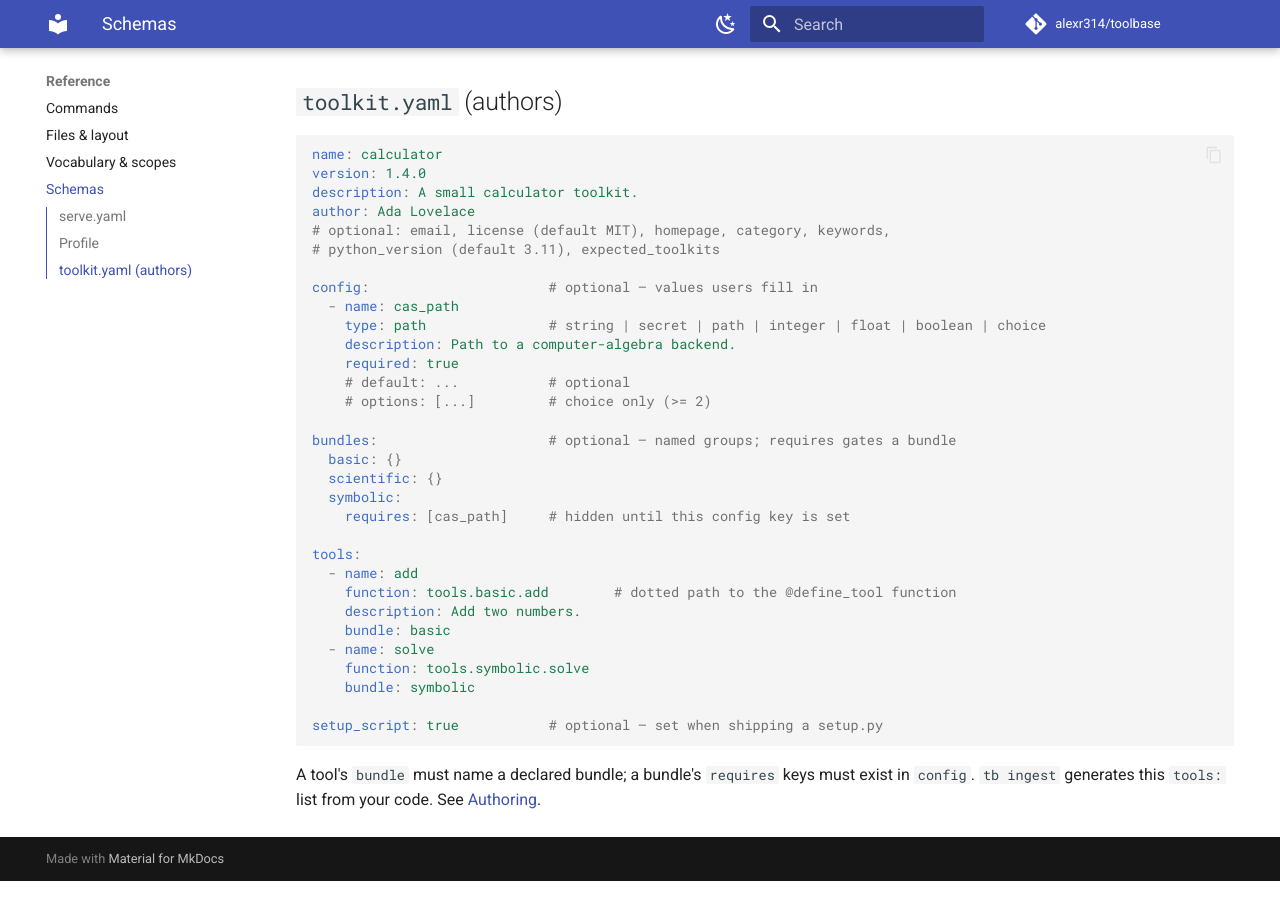
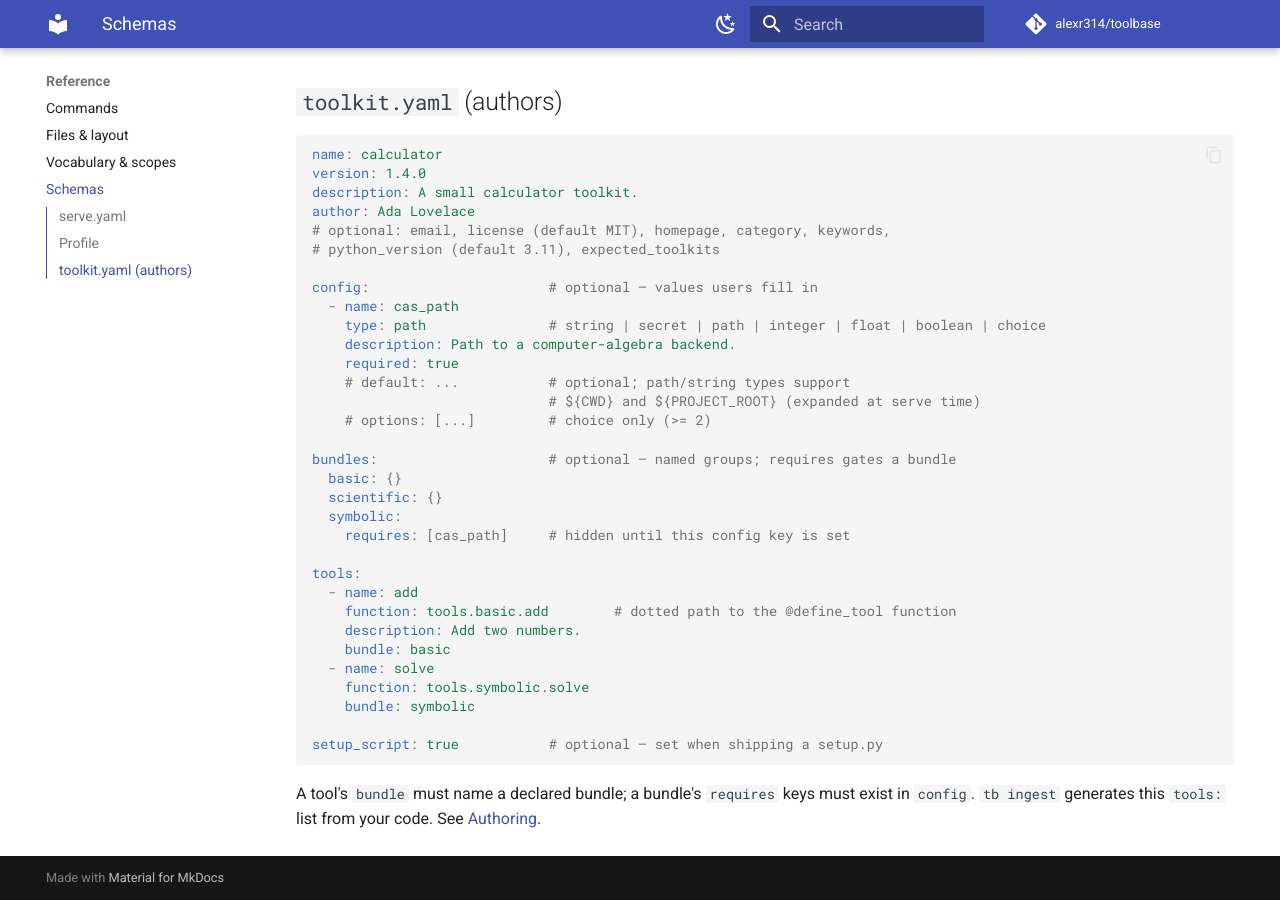
Before and after one commit to alexr314/toolbase, an MkDocs documentation site: the page built from userdocs/reference/schemas.md, in a window 1280 px wide and 900 px high, scrolled down 838 px. Built offline with MkDocs 1.6.1 and Material for MkDocs 9.7.7, drawn with Linux system fonts in a browser that asks for light colours; comment, search, counter and statistics services are not loaded.

Commit message:
Docs: catch up CHANGELOG, commands.md, schemas.md with recent changes
CHANGELOG's [Unreleased] section gains entries for the six PRs
landed since the serve-curation revamp: `tb config init`,
${CWD}/${PROJECT_ROOT} template defaults, state-config injection
into tool constructors, per-tool skip-on-fail, CLI lazy-imports
perf, and the lazy project-config-dir mkdir.

commands.md gains a row for `tb config init`. schemas.md notes
that path/string defaults accept ${CWD} and ${PROJECT_ROOT}
templates inline with the existing example.

```diff
--- a/userdocs/reference/schemas.md
+++ b/userdocs/reference/schemas.md
@@ -49,7 +49,8 @@ config:                      # optional — values users fill in
     type: path               # string | secret | path | integer | float | boolean | choice
     description: Path to a computer-algebra backend.
     required: true
-    # default: ...           # optional
+    # default: ...           # optional; path/string types support
+                             # ${CWD} and ${PROJECT_ROOT} (expanded at serve time)
     # options: [...]         # choice only (>= 2)
 
 bundles:                     # optional — named groups; requires gates a bundle
```
Also changed, not shown: CHANGELOG.md (+6 -0 lines), userdocs/reference/commands.md (+1 -0 lines).
